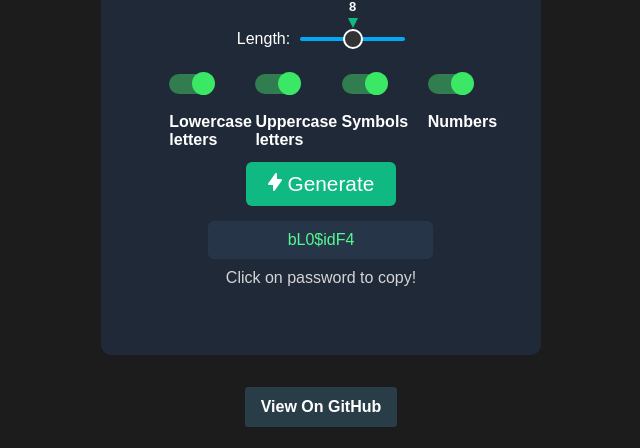
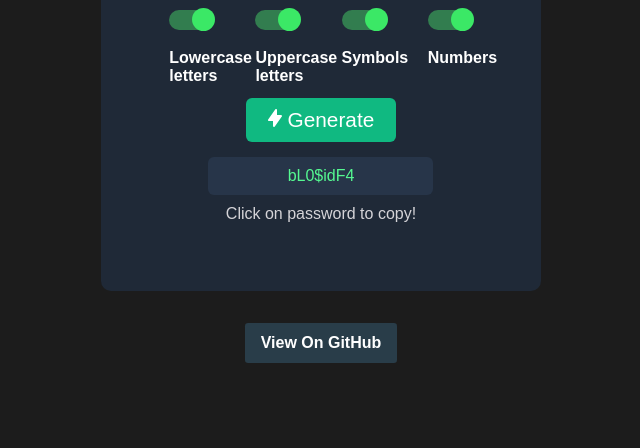
Before and after one commit to uday03meh/password-generator, a plain HTML site: page index.html in a window 1280 px wide. Shown: the part 352-800 px from the top of the page, without its empty margins (319-959 px from the left). Drawn offline with Linux system fonts and the light colour scheme.

Commit message:
Update index.css

```diff
--- a/index.css
+++ b/index.css
@@ -12,7 +12,7 @@ body {
 .container {
     background: #1F2937;
     margin : auto;
-    margin-top : 20vh;
+    margin-top: 12vh;
     border-radius:10px;
     padding:  2rem 3rem 2.5rem;
     min-width: 310px;
```
